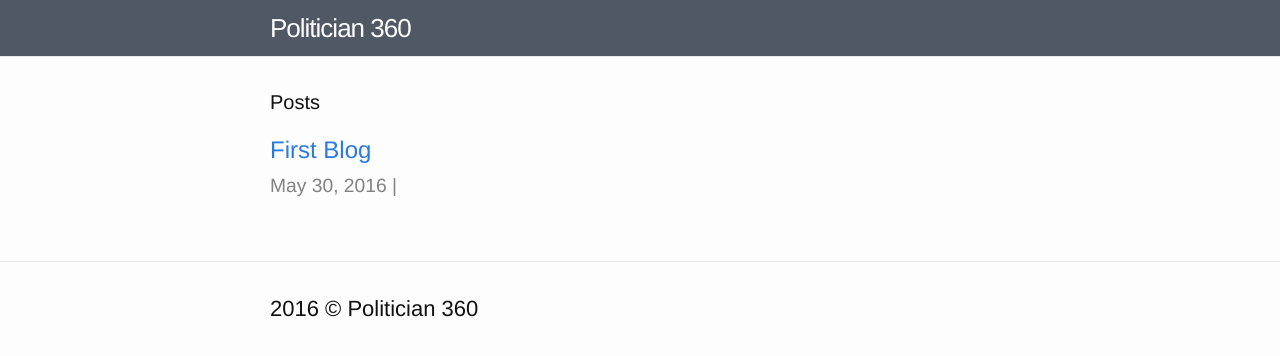
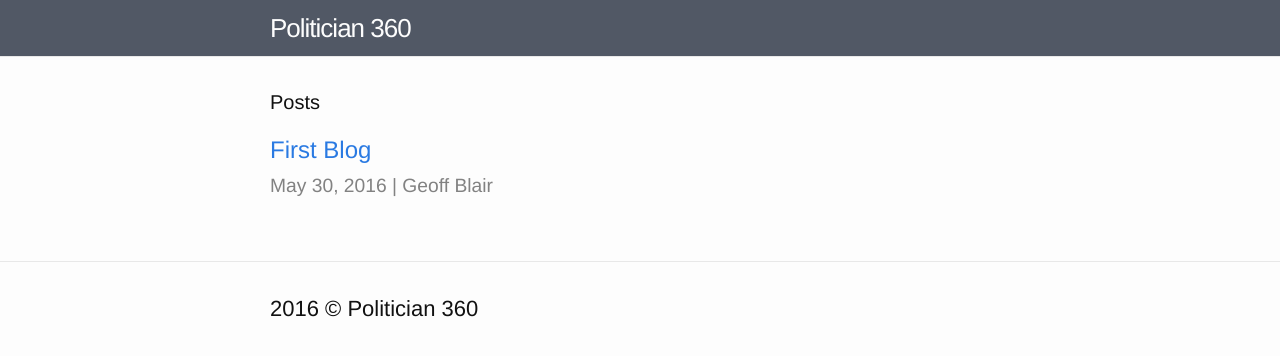
Before and after one commit to icanfreaku/politician_blog, a Jekyll site: the page built from index.html, in a window 1280 px wide. Shown: the top 356 px of the page. Built offline with Jekyll 4.4.1, drawn with Linux system fonts in a browser that asks for light colours; the list of posts is cut into pages by our own code.

Commit message:
author update

```diff
--- a/index.html
+++ b/index.html
@@ -10,7 +10,7 @@ layout: default
         <h2>
           <a class="post-link" href="{{ post.url | prepend: site.baseurl }}">{{ post.title }}</a>
         </h2>
-          <span class="post-meta">{{ post.date | date: "%b %-d, %Y" }} | {{ page.post_author }}</span>
+          <span class="post-meta">{{ post.date | date: "%b %-d, %Y" }} | {{ post.post_author }}</span>
        <!--
 	   <p class="description">
             {% if post.description %}
```
